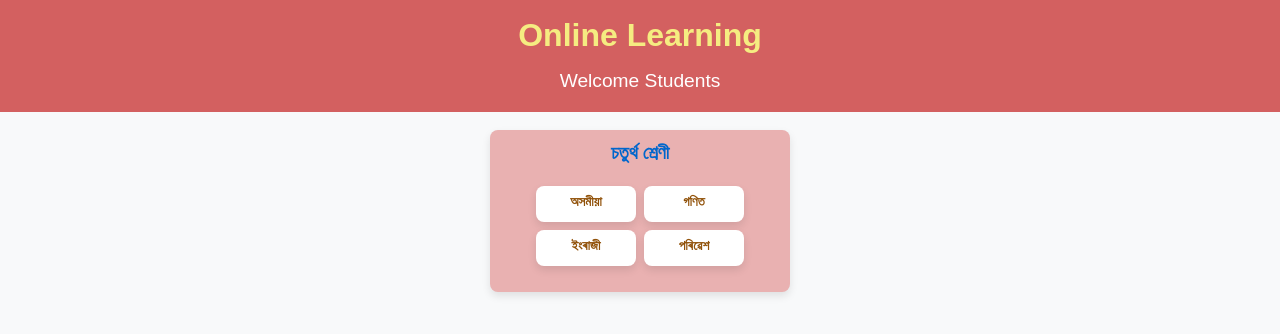
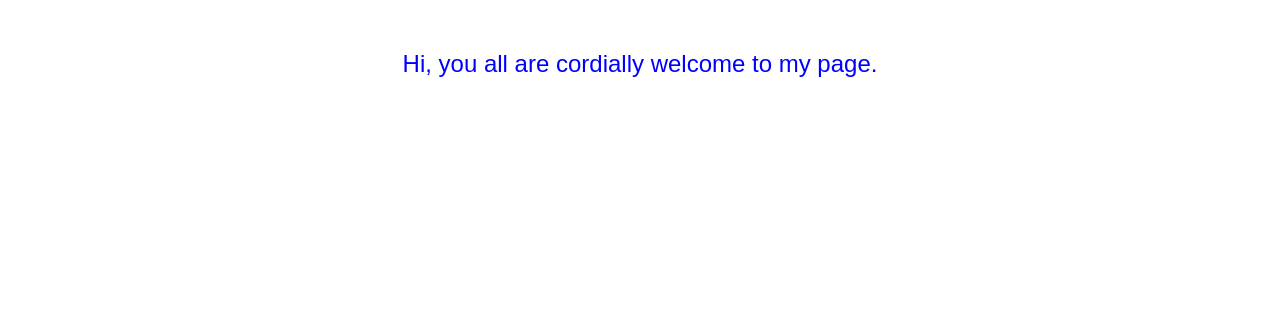
Before and after one commit to anadi0012/online_edu, a plain HTML site: page index.html in a window 1280 px wide. Drawn offline with Linux system fonts and the light colour scheme.

Commit message:
Update index.html

```diff
--- a/index.html
+++ b/index.html
@@ -1,170 +1,47 @@
    <!DOCTYPE html>
    <html lang="en">
-
    <head>
        <meta charset="UTF-8">
        <meta name="viewport" content="width=device-width, initial-scale=1.0">
-    <title>Online Education Platform</title>
+       <title>Google TTS Page</title>
        <style>
-        /* Reset some basic styles */
-
-        * {
-            margin: 0;
-            padding: 0;
-            box-sizing: border-box;
+           body {
+               font-family: Arial, sans-serif;
+               text-align: center;
+               margin-top: 50px;
            }
-
-        body {
-            font-family: 'Arial', sans-serif;
-            line-height: 1.6;
-            background-color: #f8f9fa;
-            color: #333;
-        }
-
-        .header {
-            background-color: #d36060;
-            padding: 10px 10px;
-            text-align: center;
-        }
-
-        .header h2 {
-            color: #f5ec81;
-            font-size: 2rem;
-            margin-bottom: 5px;
-        }
-
-        .header p {
-            font-size: 1.2rem;
-            color: #ffffff;
-            margin-bottom: 5px;
-        }
-
-        .cta-button {
-            background-color: #28a745;
-            color: white;
-            padding: 15px 30px;
-            text-decoration: none;
-            border-radius: 5px;
-            font-size: 1.1rem;
-        }
-
-        .cta-button:hover {
-            background-color: #218838;
-        }
-
-        .standard {
-            display: flex;
-            flex-wrap: wrap;
-            justify-content: center;
-            margin: 10px 0;
-            padding: 8px;
-            gap: 30px;
-        }
-
-        .standard-item {
-            background-color: rgb(233, 177, 177);
-            box-shadow: 0 4px 8px rgba(0, 0, 0, 0.1);
-            border-radius: 8px;
-            padding: 8px;
-            width: 300px;
-            text-align: center;
-        }
-
-        .standard-item h3 {
-            color: #0066cc;
-            margin-bottom: 10px;
-        }
-
-        .subject {
-            display: flex;
-            flex-wrap: wrap;
-            justify-content: center;
-            margin: 10px 0;
-            padding: 8px;
-            gap: 8px;
-        }
-
-        .subject-item {
-            background-color: rgb(106, 108, 117);
-            box-shadow: 0 4px 8px rgba(0, 0, 0, 0.1);
-            border-radius: 8px;
-            padding: 6px;
-            width: 100px;
-            text-align: center;
-        }
-
-        .subject-item h5 {
-            color: #91520a;
-            margin-bottom: 5px;
-        }
-
-        .subject-item p {
-            color: #555;
-            font-size: 1rem;
-        }
-
-        a {
-            text-decoration: none;
-            /* Removes underline */
-            color: inherit;
-            /* Inherits the text color */
-        }
-
-        a:hover .subject-item {
-            background-color: #f0f4f8;
-            /* Optional hover effect */
-        }
-
-        a .subject-item {
-            display: block;
-            padding: 5px;
-            background-color: white;
-            box-shadow: 0 4px 8px rgba(0, 0, 0, 0.1);
-            border-radius: 8px;
-            transition: background-color 0.3s ease;
+           #text-line {
+               font-size: 24px;
+               cursor: pointer;
+               color: blue;
            }
        </style>
    </head>
-
    <body>
 
-    <section class="header">
-        <h2>Online Learning</h2>
-        <p>Welcome Students</p>
-    </section>
+       <p id="text-line">Hi, you all are cordially welcome to my page.</p>
 
-    <section class="standard">
-        <div class="standard-item">
-            <h3>চতুৰ্থ শ্ৰেণী</h3>
+       <audio id="audio" controls style="display:none;"></audio>
 
-            <section class="subject">
-                <a href="#">
-                    <div class="subject-item">
-                        <h5>অসমীয়া</h5>
-                    </div>
-                </a>
-                <a href="#">
-                    <div class="subject-item">
-                        <h5>গণিত</h5>
-                    </div>
-                </a>
-                <a href="class-iv\class-iv-english\iv-english.html">
-                    <div class="subject-item">
-                        <h5>ইংৰাজী</h5>
-                    </div>
-                </a>
-                <a href="class-iv\class-iv-evs\iv-evs.html">
-                    <div class="subject-item">
-                        <h5>পৰিৱেশ</h5>
-                    </div>
-                </a>
-            </section>
-        </div>
-
-    </section>
-
-
+       <script>
+           document.getElementById("text-line").addEventListener("click", () => {
+               fetch('/api/tts', {
+                   method: 'POST',
+                   headers: { 'Content-Type': 'application/json' },
+                   body: JSON.stringify({ text: "Hi, you all are cordially welcome to my page." })
+               })
+               .then(response => response.arrayBuffer())
+               .then(audioData => {
+                   const audioBlob = new Blob([audioData], { type: 'audio/mpeg' });
+                   const audioUrl = URL.createObjectURL(audioBlob);
+                   const audioElement = document.getElementById('audio');
+                   audioElement.src = audioUrl;
+                   audioElement.style.display = 'block';
+                   audioElement.play();
+               })
+               .catch(error => console.error('Error:', error));
+           });
+       </script>
 
    </body>
-
    </html>
```
Lines whose indentation alone changed are shown as unchanged.
